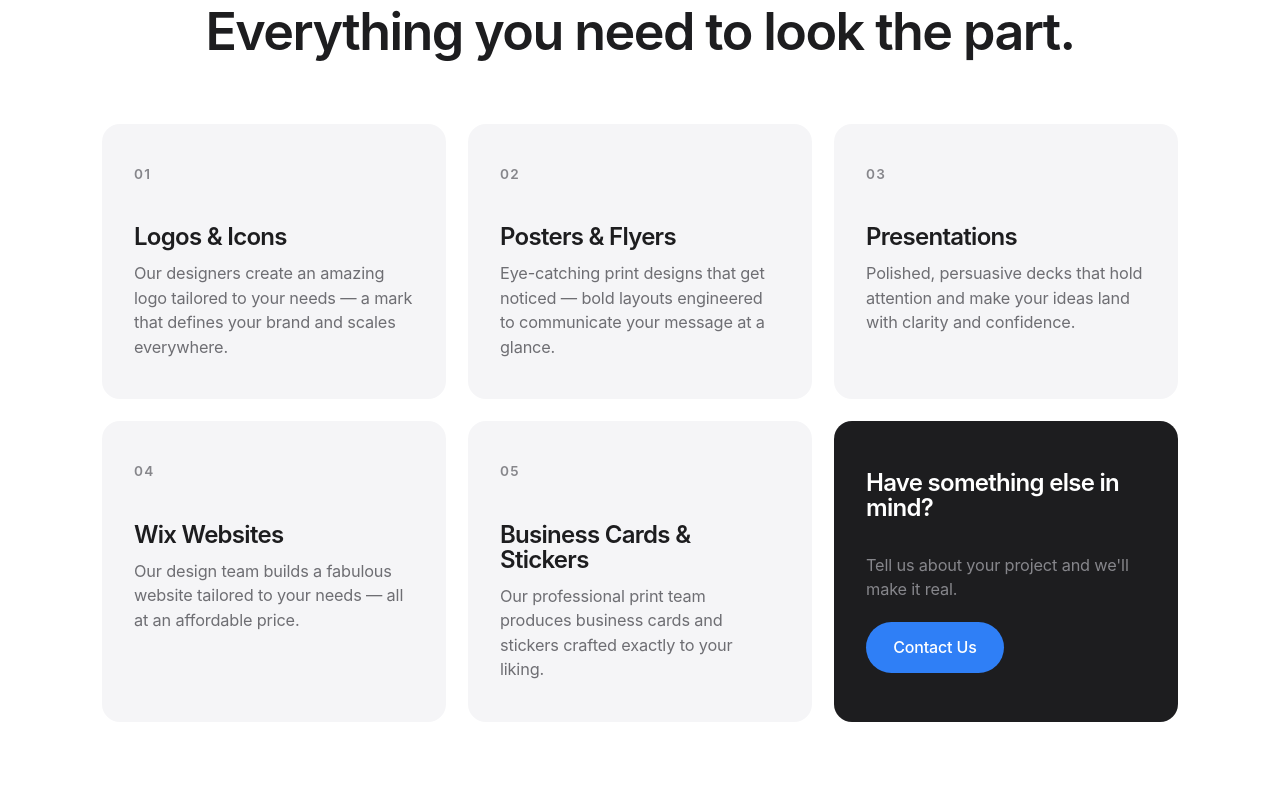
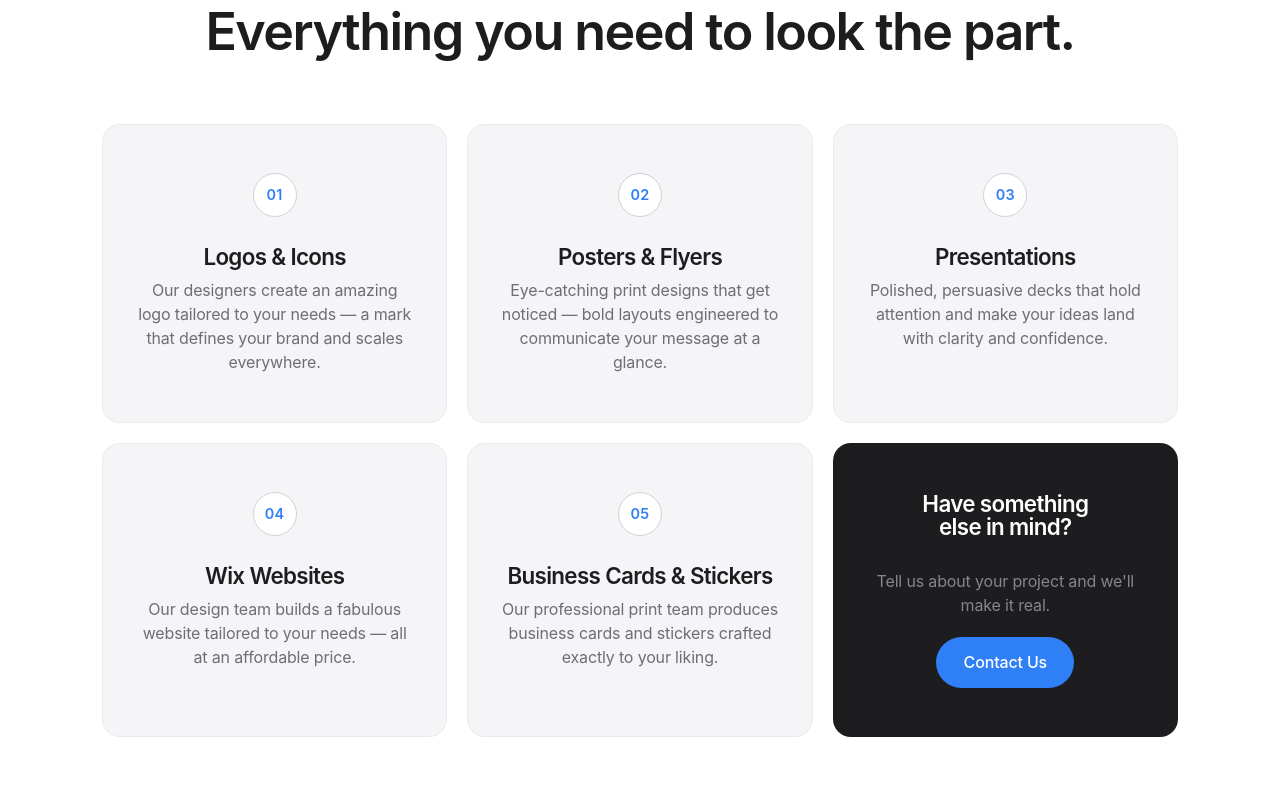
Before and after one commit to bighappysmiley/designs, a React (Vite) app: page / in a window 1280 px wide. Shown: the part 960-1760 px from the top of the page. Built offline with nearby package versions, Linux system fonts and the light colour scheme.

Commit message:
Refine layout: center content and polish for professionalism
Center service cards with circular number badges, center the footer,
add hairline borders and refined hover/focus states, offset anchors for
the fixed nav, and balance heading line breaks.

```diff
--- a/src/styles.css
+++ b/src/styles.css
@@ -29,9 +29,14 @@ body {
   letter-spacing: -0.01em;
 }
 
-h1, h2, h3 { font-weight: 600; letter-spacing: -0.03em; line-height: 1.05; }
+h1, h2, h3 { font-weight: 600; letter-spacing: -0.03em; line-height: 1.05; text-wrap: balance; }
 
 a { color: inherit; text-decoration: none; }
+
+/* Offset anchor targets so the fixed nav doesn't cover headings */
+section[id] { scroll-margin-top: 52px; }
+
+:focus-visible { outline: 2px solid var(--accent); outline-offset: 3px; border-radius: 4px; }
 
 .eyebrow {
   font-size: 0.8rem;
@@ -128,7 +133,7 @@ a { color: inherit; text-decoration: none; }
   filter: drop-shadow(0 14px 30px rgba(47,127,246,0.28));
 }
 .hero h1 {
-  font-size: clamp(3rem, 8vw, 6rem);
+  font-size: clamp(2.75rem, 7vw, 5.25rem);
   margin: 0.5rem 0 1.5rem;
 }
 .hero-sub {
@@ -153,35 +158,50 @@ a { color: inherit; text-decoration: none; }
 .cards {
   display: grid;
   grid-template-columns: repeat(3, 1fr);
-  gap: 22px;
+  gap: 20px;
 }
 .card {
   background: var(--gray-100);
+  border: 1px solid rgba(0,0,0,0.04);
   border-radius: var(--radius);
-  padding: 2.5rem 2rem;
-  transition: transform 0.3s var(--ease), box-shadow 0.3s var(--ease);
+  padding: 3rem 2rem;
+  text-align: center;
+  display: flex;
+  flex-direction: column;
+  align-items: center;
+  transition: transform 0.3s var(--ease), box-shadow 0.3s var(--ease), border-color 0.3s var(--ease);
 }
-.card:hover { transform: translateY(-6px); box-shadow: 0 20px 50px rgba(0,0,0,0.08); }
+.card:hover {
+  transform: translateY(-6px);
+  box-shadow: 0 24px 60px rgba(0,0,0,0.09);
+  border-color: rgba(47,127,246,0.18);
+}
 .card-num {
-  font-size: 0.85rem;
+  display: inline-flex;
+  align-items: center;
+  justify-content: center;
+  width: 44px;
+  height: 44px;
+  border-radius: 50%;
+  background: #fff;
+  border: 1px solid var(--gray-200);
+  color: var(--accent);
+  font-size: 0.9rem;
   font-weight: 600;
-  color: var(--gray-400);
-  letter-spacing: 0.1em;
-  margin-bottom: 2.5rem;
+  letter-spacing: 0.02em;
+  margin-bottom: 1.75rem;
 }
-.card h3 { font-size: 1.5rem; margin-bottom: 0.75rem; }
-.card p { color: var(--gray-600); font-size: 1.02rem; }
+.card h3 { font-size: 1.4rem; margin-bottom: 0.6rem; }
+.card p { color: var(--gray-600); font-size: 1rem; max-width: 28ch; }
 .card-cta {
   background: var(--gray-900);
   color: #fff;
-  display: flex;
-  flex-direction: column;
   justify-content: center;
-  align-items: flex-start;
   gap: 1.25rem;
 }
-.card-cta:hover { transform: translateY(-6px); }
+.card-cta:hover { transform: translateY(-6px); border-color: transparent; }
 .card-cta p { color: var(--gray-400); }
+.card-cta .card-num { display: none; }
 
 /* ---------- Band (Products) ---------- */
 .band {
@@ -235,17 +255,17 @@ a { color: inherit; text-decoration: none; }
 .contact-value { font-size: 1.35rem; font-weight: 500; letter-spacing: -0.02em; }
 
 /* ---------- Footer ---------- */
-.footer { background: var(--gray-100); padding: 3rem 22px; }
+.footer { background: var(--gray-100); padding: 3.5rem 22px; border-top: 1px solid rgba(0,0,0,0.05); }
 .footer-inner {
   max-width: var(--max);
   margin: 0 auto;
   display: flex;
+  flex-direction: column;
   align-items: center;
-  justify-content: space-between;
-  gap: 1rem;
-  flex-wrap: wrap;
+  text-align: center;
+  gap: 0.75rem;
 }
-.brand-footer { font-size: 1rem; }
+.brand-footer { font-size: 1.05rem; }
 .footer p { color: var(--gray-400); font-size: 0.85rem; }
 
 /* ---------- Reveal animation ---------- */
```
